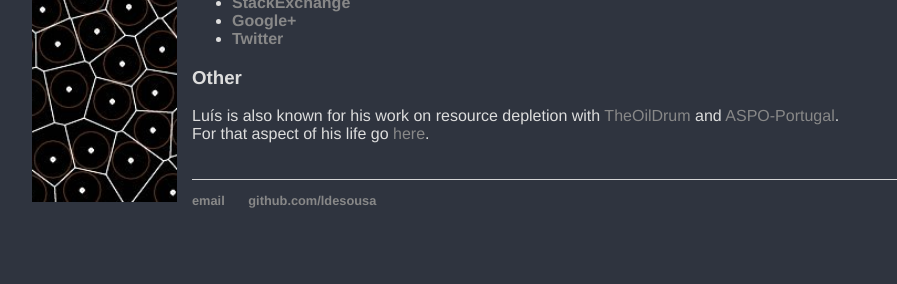
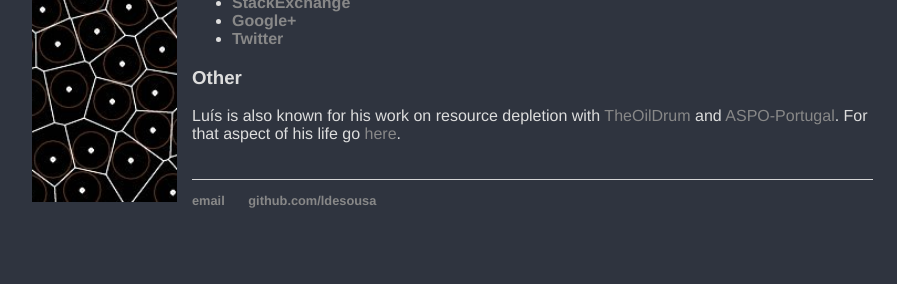
Before and after one commit to ldesousa/ldesousa.github.io, a Jekyll site: the page built from index.html, in a window 1280 px wide. Shown: the part 645-929 px from the top of the page, without its empty margins (166-1063 px from the left). Built offline with Jekyll 4.4.1, drawn with Linux system fonts in a browser that asks for light colours.

Commit message:
Improved footer alignment

```diff
--- a/css/main.css
+++ b/css/main.css
@@ -45,6 +45,7 @@ p {
 
 footer {
 	margin-left: 160px;
+	width: 76%;
     border-top: 1px solid #d5d5d5;
     font-size: .8em;
 }
@@ -71,7 +72,7 @@ ul.posts li {
 }
 .content {
     margin-left: 160px;
-    width: 75%;
-    min-height: 650px;
+    width: 76%;
+    min-height: 700px;
     /*background: black;*/
 }
```
